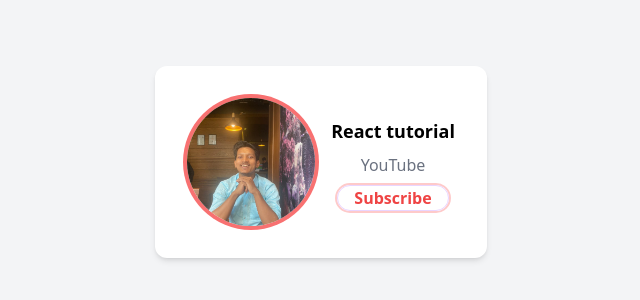
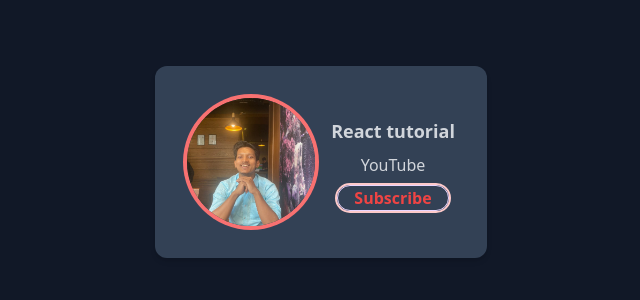
Before and after one commit to Rejoan2020/tailwind-practice, a website: page index.html in a window 1280 px wide. Shown: the part 238-538 px from the top of the page, without its empty margins (319-959 px from the left). Drawn offline with Linux system fonts and the light colour scheme.

Commit message:
feature: dark mode added with class

```diff
--- a/index.html
+++ b/index.html
@@ -1,5 +1,5 @@
 <!DOCTYPE html>
-<html lang="en">
+<html lang="en" class="dark">
 <head>
     <meta charset="UTF-8">
     <meta http-equiv="X-UA-Compatible" content="IE=edge"/>
@@ -9,14 +9,15 @@
     <link rel="stylesheet" href="./output/tailwind.css"/>
 </head>
 <body class = "h-screen flex items-center justify-center
- bg-gray-100">
+ bg-gray-100 dark:bg-gray-900">
     <div class = "max-w-sm mx-auto bg-white p-8 rounded-xl
-    shadow-md space-y-1 sm:flex text-center sm:items-center sm:space-x-4">
+    shadow-md space-y-1 sm:flex text-center sm:items-center sm:space-x-4
+    dark:bg-slate-700">
         <img class="h-32 w-32 mx-auto rounded-full ring-4
          ring-red-400 transform hover:scale-125 duration-700" src="/images/rejoan.jpg" alt="lock-screen">
         <div class="sm:space-y-2">
-            <p class="text-lg text-black font-semibold">React tutorial</p>
-            <p class="text-gray-500 font-medium">YouTube</p>
+            <p class="text-lg text-black font-semibold dark:text-gray-300">React tutorial</p>
+            <p class="text-gray-500 font-medium dark:text-gray-300">YouTube</p>
             <button class="px-4 border border-purple-200
             rounded-full bg-white-500 text-red-500 font-bold
             ring-red-200 ring-2 transform hover:ring-red-500 hover:text-white
--- a/tailwind.config.js
+++ b/tailwind.config.js
@@ -3,6 +3,7 @@ module.exports = {
   content: [
     './index.html'
   ],
+  darkMode: "class",
   theme: {
     extend: {},
   },
```
Also changed, not shown: output/tailwind.css.
